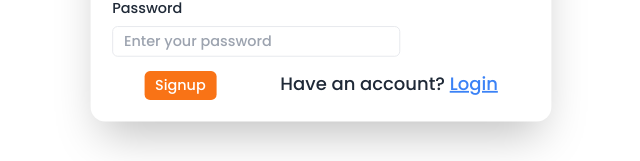
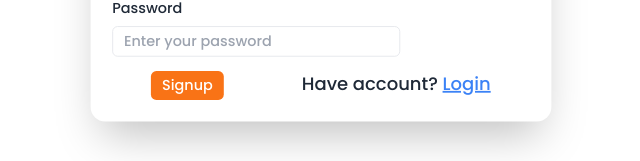
Before and after one commit to Fatima35202/MernFYP, a React (Vite) app in the folder frontend/: page /signup in a window 1280 px wide. Shown: the part 445-606 px from the top of the page, without its empty margins (275-915 px from the left). Built offline with nearby package versions, Linux system fonts and the light colour scheme.

Commit message:
Update Signup.jsx

```diff
--- a/frontend/src/components/Signup.jsx
+++ b/frontend/src/components/Signup.jsx
@@ -1,5 +1,6 @@
 import React from "react";
 import { Link, useLocation, useNavigate } from "react-router-dom";
+import Login from "./Login";
 import { useForm } from "react-hook-form";
 import axios from "axios";
 import toast from "react-hot-toast";
@@ -8,7 +9,6 @@ function Signup() {
   const location = useLocation();
   const navigate = useNavigate();
   const from = location.state?.from?.pathname || "/";
-
   const {
     register,
     handleSubmit,
@@ -21,23 +21,22 @@ function Signup() {
       email: data.email,
       password: data.password,
     };
-    try {
-      const res = await axios.post(
-        "https://mernfyp-production.up.railway.app/user/signup",
-        userInfo
-      );
+    await axios
+      .post("https://mernfyp-production.up.railway.app/user/signup", userInfo)
+      .then((res) => {
         console.log(res.data);
         if (res.data) {
           toast.success("Signup Successfully");
-        localStorage.setItem("Users", JSON.stringify(res.data.user));
           navigate(from, { replace: true });
         }
-    } catch (err) {
+        localStorage.setItem("Users", JSON.stringify(res.data.user));
+      })
+      .catch((err) => {
         if (err.response) {
           console.log(err);
           toast.error("Error: " + err.response.data.message);
         }
-    }
+      });
   };
 
   return (
@@ -96,7 +95,7 @@ function Signup() {
                 <span>Password</span>
                 <br />
                 <input
-                  type="password"
+                  type="text"
                   placeholder="Enter your password"
                   className="w-80 px-3 py-1 border rounded-md outline-none"
                   {...register("password", { required: true })}
@@ -115,13 +114,16 @@ function Signup() {
                   Signup
                 </button>
                 <p className="text-xl">
-                  Have an account?{" "}
-                  <Link
-                    to="/login"
+                  Have account?{" "}
+                  <button
                     className="underline text-blue-500 cursor-pointer"
+                    onClick={() =>
+                      document.getElementById("my_modal_3").showModal()
+                    }
                   >
                     Login
-                  </Link>
+                  </button>{" "}
+                  <Login />
                 </p>
               </div>
             </form>
```
Lines whose indentation alone changed are shown as unchanged.
